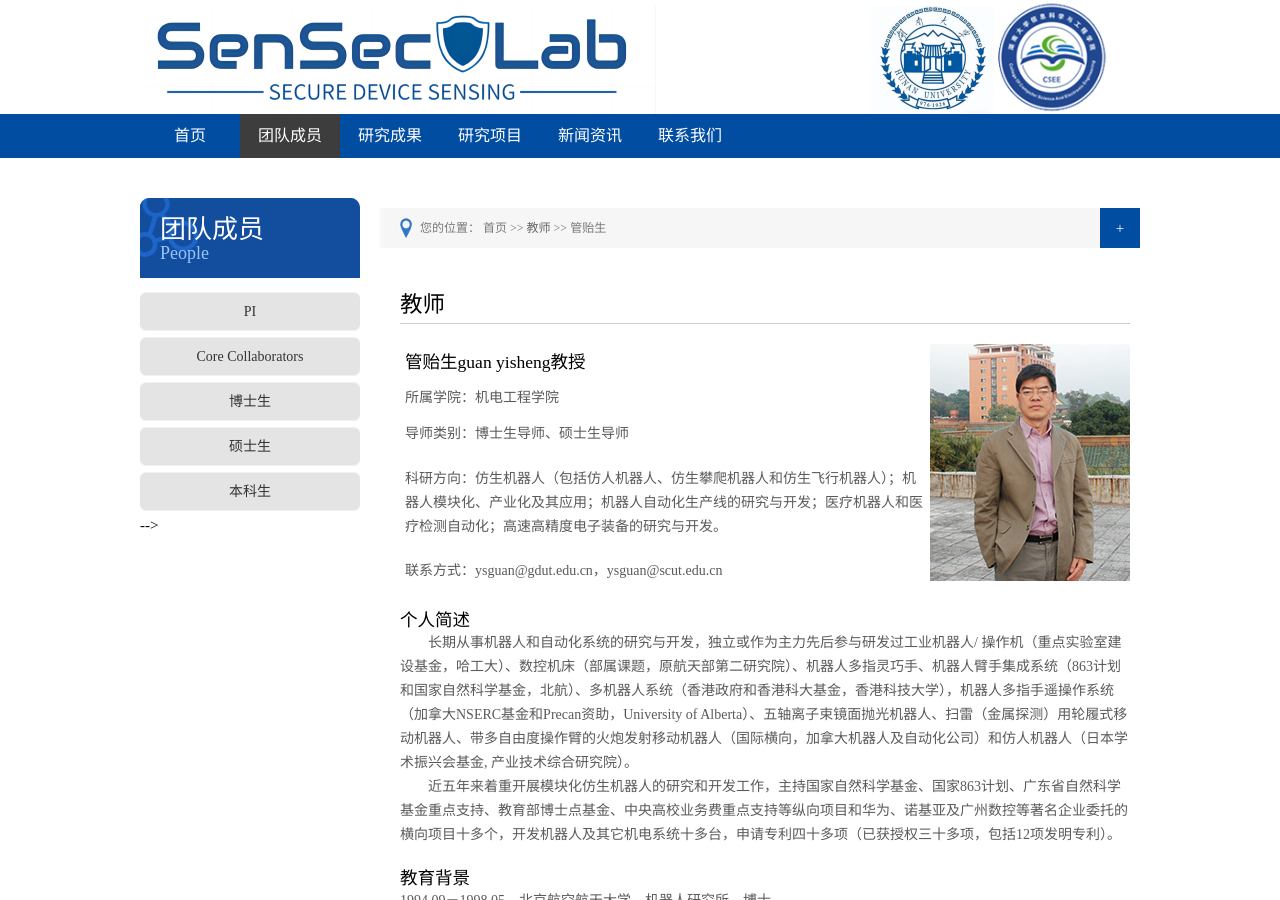
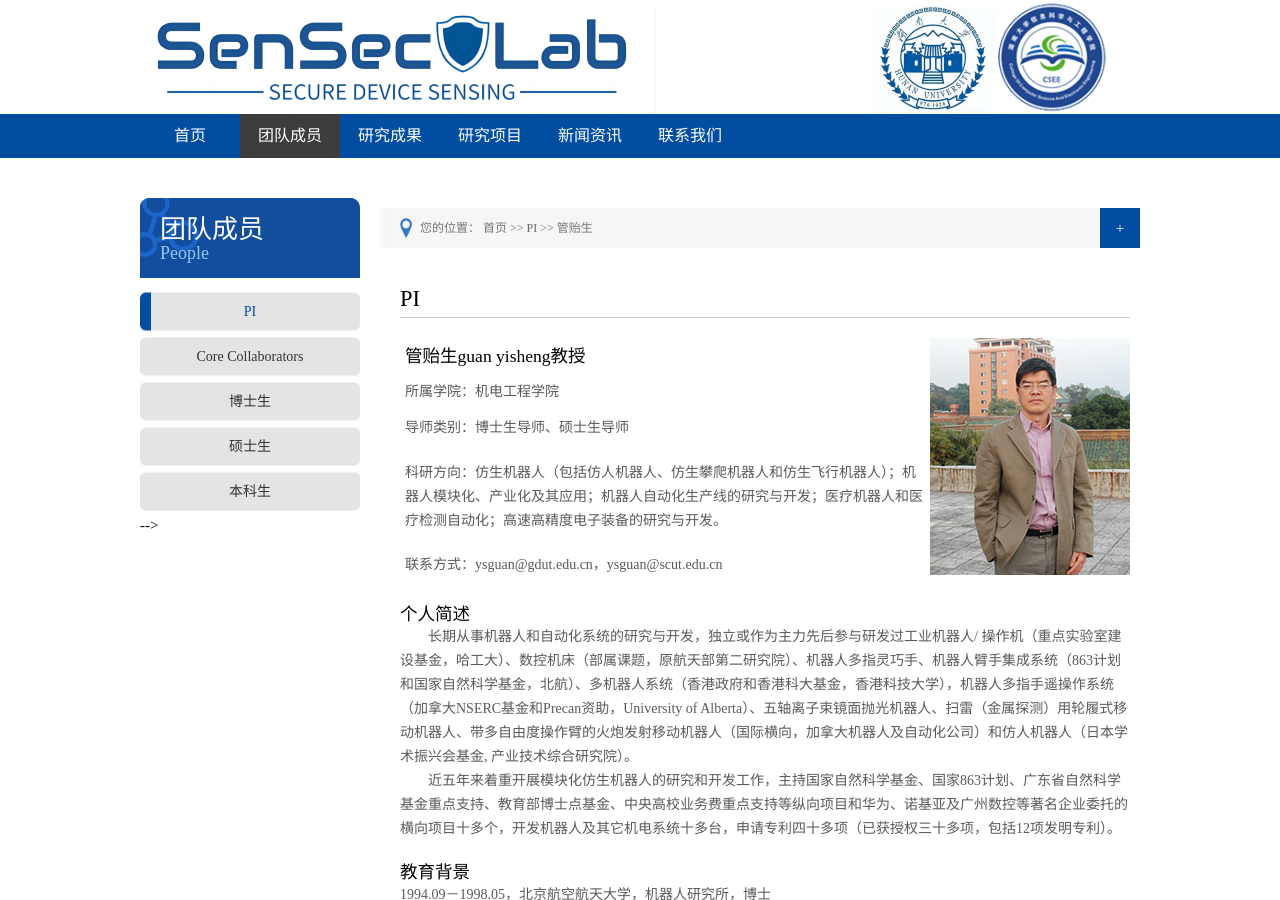
Before and after one commit to Wenqiangjin/wenqiangjin.github.io, a Jekyll site: the page built from teacher/_posts/2018-03-18-guanyisheng.html, in a window 1280 px wide and 900 px high. Built offline with Jekyll 4.4.1, drawn with Linux system fonts in a browser that asks for light colours.

Commit message:
Update 2018-03-18-guanyisheng.html

```diff
--- a/teacher/_posts/2018-03-18-guanyisheng.html
+++ b/teacher/_posts/2018-03-18-guanyisheng.html
@@ -4,7 +4,7 @@
 category: people
 category-en: People
 category-cn: 团队成员
-type: 教师
+type: PI
 type-en: teacher
 image: guanyisheng
 xueli: 博士
```
